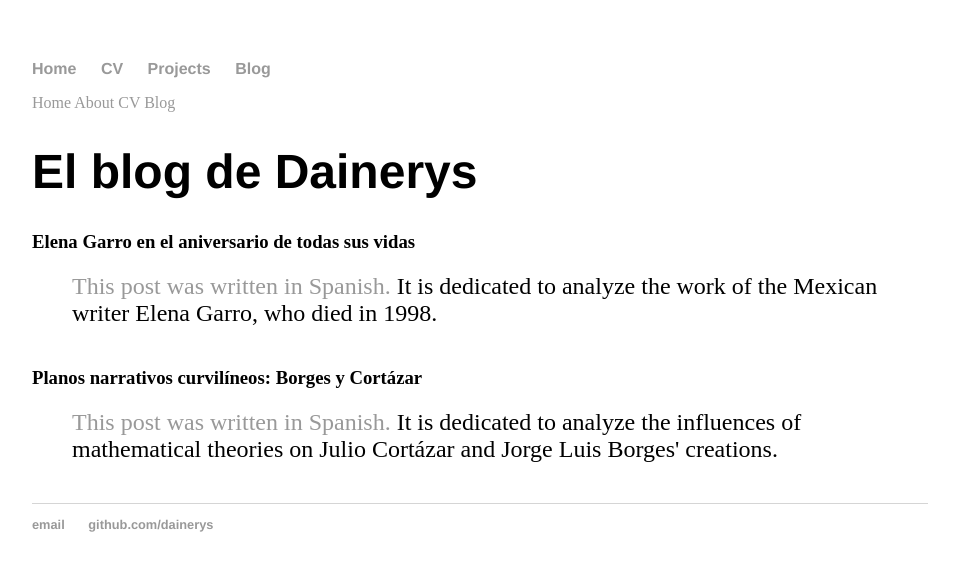
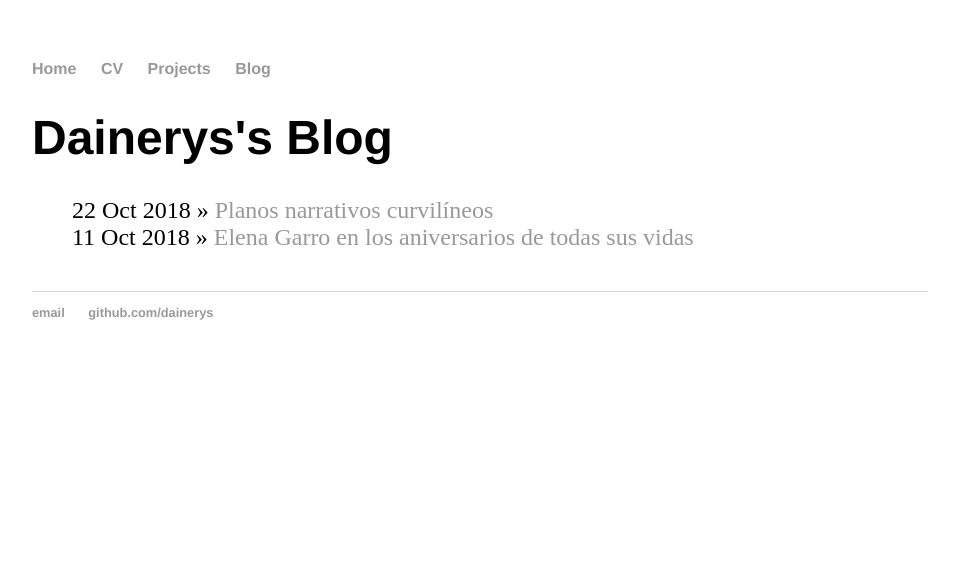
Before and after one commit to dainerys/dainerys.github.io, a Jekyll site: the page built from blog/index.html, in a window 1280 px wide. Shown: the top 571 px of the page, without its empty margins (160-1119 px from the left). Built offline with Jekyll 4.4.1, drawn with Linux system fonts in a browser that asks for light colours.

Commit message:
cambio de formato blog
Todos los posts que se van a listar en tu página principal del blog deben estar en la carpeta posts

```diff
--- a/blog/index.html
+++ b/blog/index.html
@@ -1,27 +1,12 @@
 ---
 layout: default
-title: El Blog de Dainerys
+title: Dainerys's Blog
 ---
-<head>
-	<nav>
-    			<a href="/">Home</a>
-	        	<a href="/about.html">About</a>
-        		<a href="/cv.html">CV</a>
-        		<a href="/blog/index.html">Blog</a>
-    	</nav>
-	</head>
+<h1>{{ page.title }}</h1>
+<ul class="posts">
 
-<h1>El blog de Dainerys </h1>
+  {% for post in site.posts %}
+    <li><span>{{ post.date | date_to_string }}</span> &raquo; <a href="{{ post.url }}" title="{{ post.title }}">{{ post.title }}</a></li>
+  {% endfor %}
 
-	<h3>Elena Garro en el aniversario de todas sus vidas</h3>
-	<ul class="posts">
-
-	 <a href="2018-10-23-Elena-Garro.html"> This post was written in Spanish.</a> It is dedicated to analyze the work of the Mexican writer Elena Garro, who died in 1998. </li>
-	 </ul>
-
-
-<h3>Planos narrativos curvilíneos: Borges y Cortázar</h3>
-	<ul class="posts">
-
-	 <a href="2018-10-22-Borges-Cortazar.html"> This post was written in Spanish.</a> It is dedicated to analyze the influences of mathematical theories on Julio Cortázar and Jorge Luis Borges' creations. </li>
-	 </ul>
+</ul>
```
